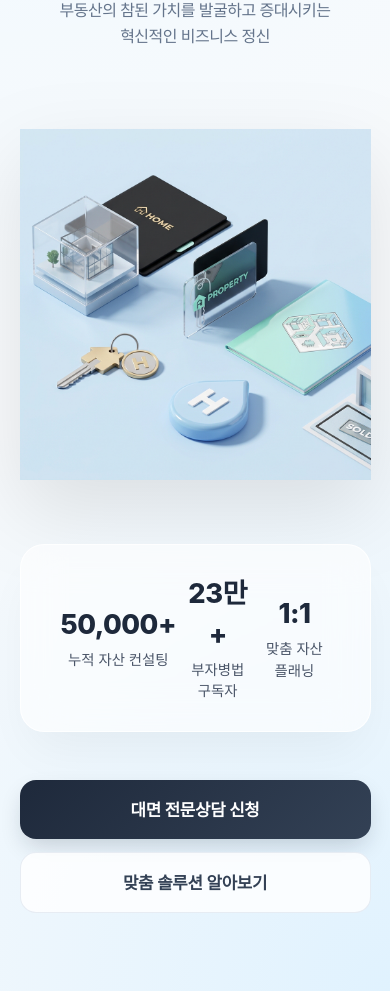
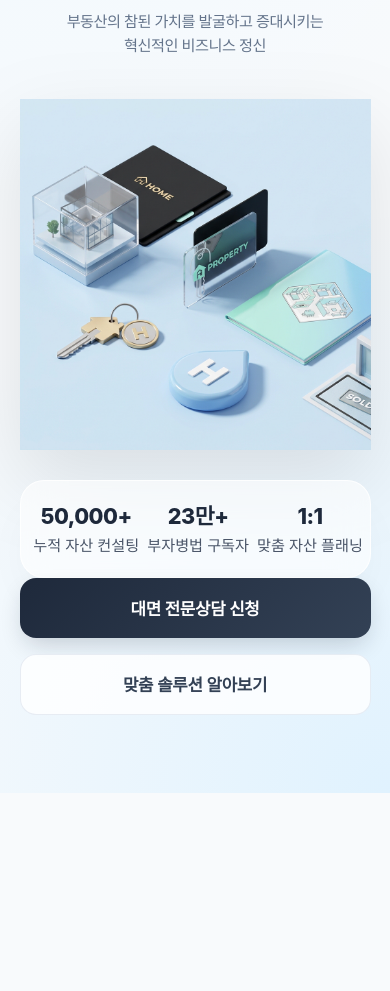
Before and after one commit to ha-sou/realpasset, a website: page index.html in a window 390 px wide. Shown: the part 307-1298 px from the top of the page. After the commit the page ends 1100 px from the top, so only its background shows below. Drawn offline with Linux system fonts and the light colour scheme; a web font is replaced by a local one.

Commit message:
feat: Add CSV download to admin dashboard + mobile stats optimization + bulletproof hero layout

```diff
--- a/index.html
+++ b/index.html
@@ -32,25 +32,16 @@
     </nav>
 
     <main class="hero-section">
+        <div class="hero-content">
             <div class="hero-content-text">
                 <div class="badge fade-in-up">Real Premium Asset Consulting</div>
                 <h1 class="fade-in-up delay-1">부동산의 미래를<br><span class="gradient-text">경험하세요.</span></h1>
                 <p class="fade-in-up delay-2">부동산의 참된 가치를 발굴하고 증대시키는<br>혁신적인 비즈니스 정신</p>
             </div>
 
-        <div class="hero-image-wrapper fade-in-scale">
-            <div class="image-glow"></div>
+            <!-- Mobile-only image for the specific vertical order (Visible on mobile only) -->
+            <div class="hero-image-wrapper mobile-only fade-in-scale">
                 <img src="assets/hero-image.png" alt="프롭테크 미래 이미지" class="hero-image">
-
-            <div class="floating-card top-right float-anim">
-                <div class="icon-circle verified"></div>
-                <span>가치 발굴 성공</span>
-            </div>
-
-            <div class="floating-card bottom-left float-anim-delayed">
-                <div class="icon-circle secured"></div>
-                <span>정확한 매매 타이밍</span>
-            </div>
             </div>
 
             <div class="stats-container fade-in-up delay-4">
@@ -74,6 +65,23 @@
                 <button class="btn-primary">대면 전문상담 신청</button>
                 <button class="btn-secondary">맞춤 솔루션 알아보기</button>
             </div>
+        </div>
+
+        <!-- Desktop-only image for the two-column layout (Visible on desktop only) -->
+        <div class="hero-image-wrapper desktop-only fade-in-scale">
+            <div class="image-glow"></div>
+            <img src="assets/hero-image.png" alt="프롭테크 미래 이미지" class="hero-image">
+
+            <div class="floating-card top-right float-anim">
+                <div class="icon-circle verified"></div>
+                <span>가치 발굴 성공</span>
+            </div>
+
+            <div class="floating-card bottom-left float-anim-delayed">
+                <div class="icon-circle secured"></div>
+                <span>정확한 매매 타이밍</span>
+            </div>
+        </div>
     </main>
     <script>
         const mobileMenu = document.getElementById('mobile-menu');
--- a/styles.css
+++ b/styles.css
@@ -152,24 +152,25 @@ button {
 
 /* Hero Section */
 .hero-section {
-    display: grid;
-    grid-template-columns: 1.1fr 0.9fr;
-    grid-template-areas:
-        "text image"
-        "stats image"
-        "actions image";
+    display: flex;
     align-items: center;
-    gap: 20px 4rem;
+    justify-content: space-between;
+    gap: 4rem;
     padding: 6rem 5% 5rem;
     max-width: 1400px;
     margin: 0 auto;
     min-height: calc(100vh - 80px);
 }
 
-.hero-content-text { grid-area: text; }
-.hero-image-wrapper { grid-area: image; }
-.stats-container { grid-area: stats; }
-.hero-actions { grid-area: actions; }
+.hero-content {
+    flex: 1;
+    max-width: 600px;
+    display: flex;
+    flex-direction: column;
+}
+
+.desktop-only { display: block !important; }
+.mobile-only { display: none !important; }
 
 .hero-content {
     flex: 1;
@@ -209,6 +210,7 @@ button {
     margin-bottom: 3.5rem;
     font-weight: 500;
     letter-spacing: -0.5px;
+    max-width: 550px;
 }
 
 .hero-actions {
@@ -450,16 +452,21 @@ button {
     .hero-section {
         display: flex;
         flex-direction: column;
-        padding: 75px 5% 30px;
+        padding: 60px 5% 30px;
         text-align: center;
-        gap: 1.5rem;
+        gap: 2rem;
         min-height: auto;
     }
 
-    .hero-content-text { order: 1; }
-    .hero-image-wrapper { order: 2; width: 100%; margin: 1rem 0; }
-    .stats-container { order: 3; width: 100%; margin: 1rem 0 !important; }
-    .hero-actions { order: 4; width: 100%; display: flex; flex-direction: column; gap: 0.8rem; }
+    .hero-content {
+        flex: 1;
+        width: 100%;
+        max-width: 100%;
+        padding-right: 0;
+    }
+
+    .desktop-only { display: none !important; }
+    .mobile-only { display: block !important; width: 100%; margin: 1.5rem 0; }
 
     .hero-content-text h1 {
         font-size: 2.2rem;
@@ -470,7 +477,7 @@ button {
 
     .hero-content-text p {
         font-size: 1rem;
-        margin-bottom: 2rem;
+        margin-bottom: 1rem;
         word-break: keep-all;
         max-width: 400px;
         margin-left: auto;
@@ -487,9 +494,26 @@ button {
 
     .stats-container {
         flex-direction: row;
-        justify-content: space-between;
+        justify-content: space-around; /* Distribute more evenly */
         gap: 0.5rem;
         width: 100%;
+        padding: 1.2rem 0.8rem; /* Dramatically reduced from 2.5rem for mobile */
+        margin-left: auto;
+        margin-right: auto;
+    }
+
+    .stat-item {
+        text-align: center;
+        flex: 1;
+    }
+
+    .stat-item h3 {
+        font-size: 1.35rem; /* Reduced from 1.7rem for volume */
+    }
+
+    .stat-item p {
+        font-size: 0.78rem; /* Reduced from 0.9rem for volume */
+        white-space: nowrap; /* Prevent ugly wrapping if possible */
     }
 
     .divider {
```
Also changed, not shown: admin/admin.js (+55 -0 lines), admin/index.html (+24 -0 lines). Lines whose indentation alone changed are shown as unchanged.
